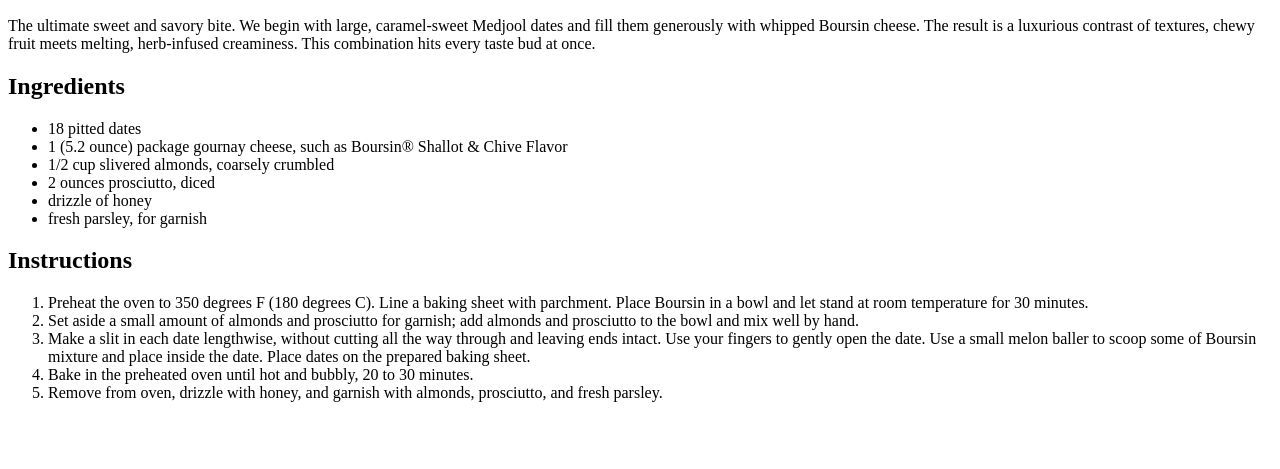
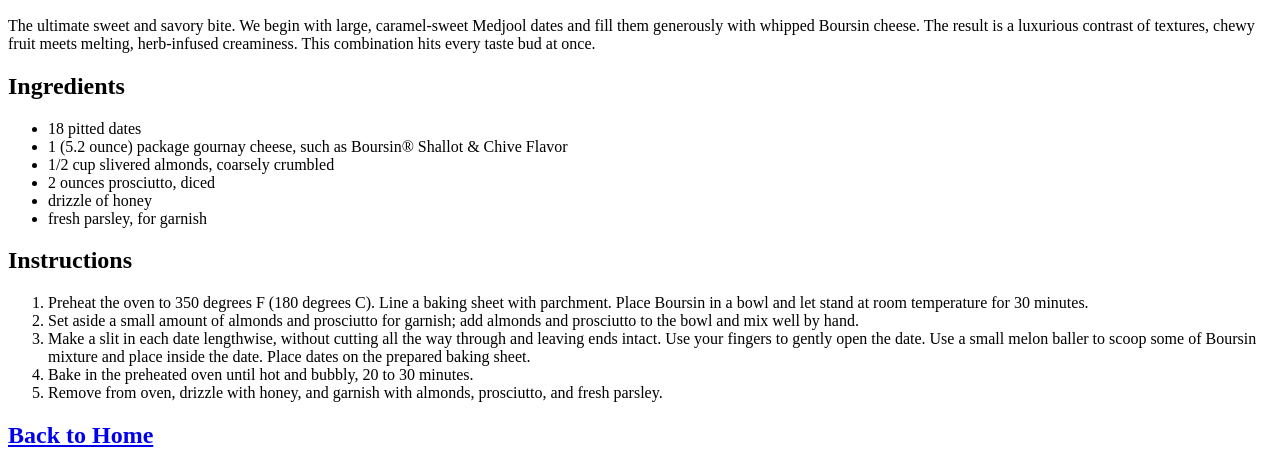
Before and after one commit to Copernicium282/odin-recipes, a plain HTML site: page recipes/boursindates.html in a window 1280 px wide. Shown: the part 434-903 px from the top of the page. Before the commit the page ends 852 px from the top, so only its background shows below. Drawn offline with Linux system fonts and the light colour scheme.

Commit message:
Add redirect to home feature in recipe pages

```diff
--- a/recipes/boursindates.html
+++ b/recipes/boursindates.html
@@ -29,5 +29,6 @@
         <li>Bake in the preheated oven until hot and bubbly, 20 to 30 minutes.</li>
         <li>Remove from oven, drizzle with honey, and garnish with almonds, prosciutto, and fresh parsley.</li>
     </ol>
+    <h2><a href="../index.html">Back to Home</a></h2>
 </body>
 </html>
```
Also changed, not shown: recipes/cowboycaviar.html (+1 -0 lines), recipes/macncheese.html (+1 -0 lines).
